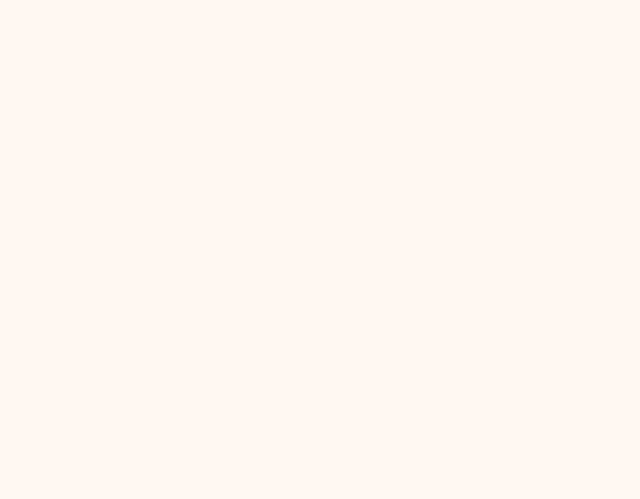
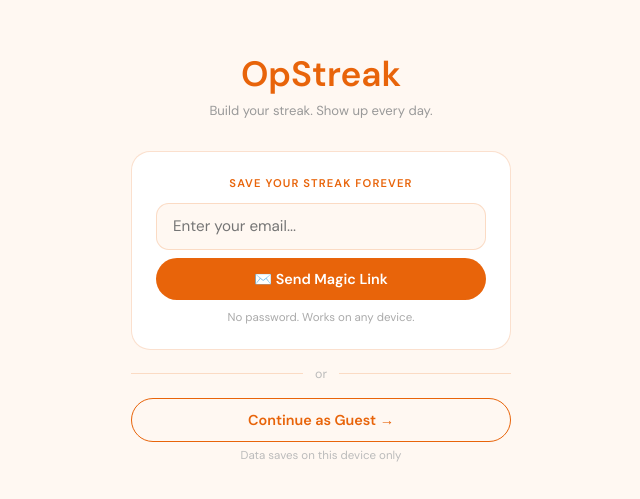
Before and after one commit to opstreakers-AJ/Opstreak, a Next.js app: page / in a window 1280 px wide. Shown: the part 143-642 px from the top of the page, without its empty margins (319-959 px from the left). Built offline with nearby package versions, Linux system fonts and the light colour scheme.

Commit message:
Update page.js

```diff
--- a/app/page.js
+++ b/app/page.js
@@ -63,6 +63,44 @@ const CSS = `
   .hsel.on { border-color: #E8640A; background: #FFF5EA; }
 `
 
+function LoginForm() {
+  const [email, setEmail] = useState('')
+  const [sent, setSent] = useState(false)
+  const [loading, setLoading] = useState(false)
+
+  async function handleLogin(e) {
+    e.preventDefault()
+    setLoading(true)
+    try {
+      const res = await fetch('https://hcngqfyhwftmczkewalf.supabase.co/auth/v1/otp', {
+        method: 'POST',
+        headers: {
+          'Content-Type': 'application/json',
+          'apikey': 'eyJhbGciOiJIUzI1NiIsInR5cCI6IkpXVCJ9.eyJpc3MiOiJzdXBhYmFzZSIsInJlZiI6ImhjbmdxZnlod2Z0bWN6a2V3YWxmIiwicm9sZSI6ImFub24iLCJpYXQiOjE3NzgzMjUyODcsImV4cCI6MjA5MzkwMTI4N30.AK-pyqgrNgxlYgCFc3T_ielYzbziXqm7TpP7PoMUIMw'
+        },
+        body: JSON.stringify({ email, create_user: true })
+      })
+      if (res.ok) setSent(true)
+    } catch(e) {}
+    setLoading(false)
+  }
+
+  if (sent) return (
+    <div style={{textAlign:'center',padding:'0.5rem'}}>
+      <div style={{fontSize:'2rem',marginBottom:'0.5rem'}}>📧</div>
+      <div style={{fontWeight:700,color:'#E8640A',marginBottom:'0.3rem'}}>Check your email!</div>
+      <div style={{fontSize:'0.82rem',color:'#999'}}>Click the magic link in your email to open your streak page. No password needed.</div>
+    </div>
+  )
+
+  return (
+    <form onSubmit={handleLogin}>
+      <input className="inp" type="email" placeholder="Enter your email..." value={email} onChange={e => setEmail(e.target.value)} required style={{marginBottom:'0.5rem'}} />
+      <button className="btnp" type="submit" disabled={loading} style={{marginTop:0}}>{loading ? 'Sending...' : '✉️ Send Magic Link'}</button>
+      <div style={{fontSize:'0.72rem',color:'#aaa',marginTop:'0.6rem'}}>No password. Works on any device.</div>
+    </form>
+  )
+}
 export default function App() {
   const [page, setPage] = useState('loading')
   const [S, setS] = useState(null)
@@ -154,6 +192,28 @@ useEffect(() => {
     window.open('https://wa.me/?text=' + encodeURIComponent(text), '_blank')
   }
 
+  if (page === 'login') return (
+    <>
+      <style>{CSS}</style>
+      <div style={{display:'flex',alignItems:'center',justifyContent:'center',minHeight:'100vh',background:'#FFF8F2',padding:'1.5rem'}}>
+        <div style={{width:'100%',maxWidth:'380px',textAlign:'center'}}>
+          <div style={{fontSize:'2.2rem',fontWeight:800,color:'#E8640A',marginBottom:'0.3rem'}}>OpStreak</div>
+          <div style={{fontSize:'0.82rem',color:'#999',marginBottom:'2rem'}}>Build your streak. Show up every day.</div>
+          <div style={{background:'white',border:'1px solid rgba(232,100,10,0.2)',borderRadius:'1.2rem',padding:'1.5rem',marginBottom:'1rem'}}>
+            <div style={{fontSize:'0.7rem',fontWeight:600,letterSpacing:'0.1em',textTransform:'uppercase',color:'#E8640A',marginBottom:'0.8rem'}}>Save your streak forever</div>
+            <LoginForm />
+          </div>
+          <div style={{display:'flex',alignItems:'center',gap:'0.75rem',margin:'0.5rem 0'}}>
+            <div style={{flex:1,height:'1px',background:'rgba(232,100,10,0.2)'}}></div>
+            <span style={{fontSize:'0.78rem',color:'#bbb'}}>or</span>
+            <div style={{flex:1,height:'1px',background:'rgba(232,100,10,0.2)'}}></div>
+          </div>
+          <button className="btng" onClick={() => window.location.href='/?guest=true'}>Continue as Guest →</button>
+          <div style={{fontSize:'0.72rem',color:'#bbb',marginTop:'0.4rem'}}>Data saves on this device only</div>
+        </div>
+      </div>
+    </>
+  )
   if (page === 'loading') return (
     <>
       <style>{CSS}</style>
```
